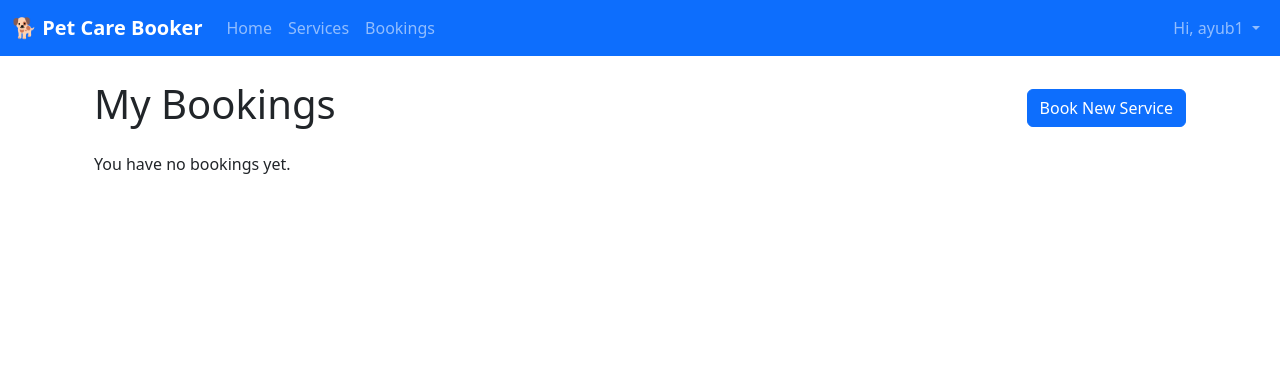
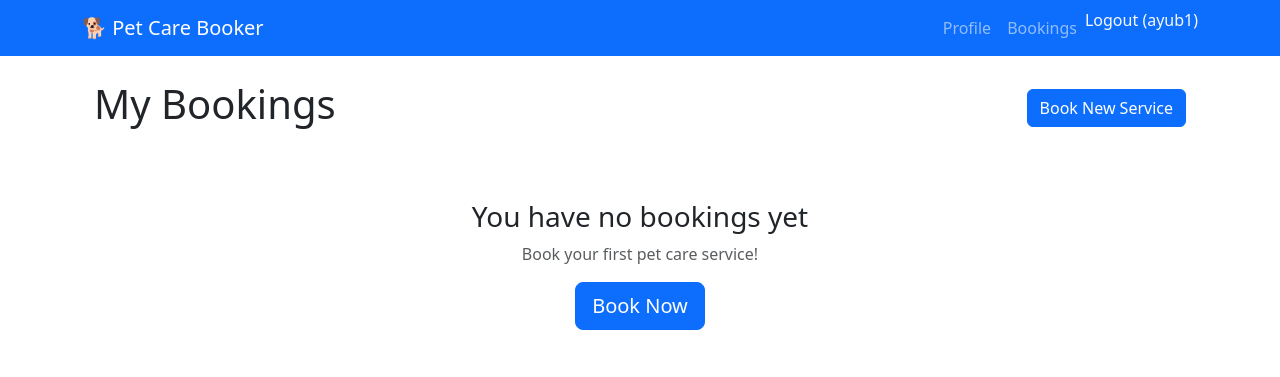
Before and after one commit to Buya96/pet-care-booker, a Django app: page /accounts/bookings/ in a window 1280 px wide. Shown: the top 377 px of the page. Run offline with Django 5.2, Linux system fonts and the light colour scheme; a user stored in the database is signed in; data comes from the database, SQL or seed files in the repository; some libraries are stand-ins or nearby versions.

Commit message:
fix template issue

```diff
--- a/accounts/templates/accounts/base.html
+++ b/accounts/templates/accounts/base.html
@@ -4,59 +4,62 @@
     <meta charset="UTF-8">
     <meta name="viewport" content="width=device-width, initial-scale=1.0">
     <title>{% block title %}Pet Care Booker{% endblock %}</title>
-  <link href="https://cdn.jsdelivr.net/npm/bootstrap@5.3.3/dist/css/bootstrap.min.css" rel="stylesheet" integrity="sha384-QWTKZyjpPEjISv5WaRU9OFeRpok6YctnYmDr5pNlyT2bRjXh0JMhjY6hW+ALEwIH" crossorigin="anonymous">
-  {% block extra_css %}{% endblock %}
+
+    <!-- Bootstrap 5 CSS -->
+    <link href="https://cdn.jsdelivr.net/npm/bootstrap@5.3.3/dist/css/bootstrap.min.css" rel="stylesheet">
+
+    <!-- Custom CSS -->
+    <style>
+        .logout-btn:hover { color: #ffc107 !important; }
+        .logout-btn:active { color: white !important; }
+    </style>
+
+    {% load crispy_forms_tags %}  <!-- ONLY THIS for forms -->
 </head>
 <body>
     <nav class="navbar navbar-expand-lg navbar-dark bg-primary">
-    <div class="container-fluid">
-      <a class="navbar-brand fw-bold" href="/">🐕 Pet Care Booker</a>
-      <button class="navbar-toggler" type="button" data-bs-toggle="collapse" data-bs-target="#navbarNav" aria-controls="navbarNav" aria-expanded="false" aria-label="Toggle navigation">
-        <span class="navbar-toggler-icon"></span>
+        <div class="container">
+            <a class="navbar-brand" href="{% url 'home' %}">🐕 Pet Care Booker</a>
+            <div class="navbar-nav ms-auto">
+                {% if user.is_authenticated %}
+                    <a class="nav-link" href="{% url 'profile' %}">Profile</a>
+                    <a class="nav-link" href="{% url 'bookings' %}">Bookings</a>
+
+                    <!-- POST Logout (fixes 405 error) -->
+                    <form method="post" action="{% url 'logout' %}" class="d-inline">
+                        {% csrf_token %}
+                        <button type="submit" class="nav-link btn btn-link p-0 border-0 bg-transparent text-light logout-btn">
+                            Logout ({{ user.username }})
                         </button>
-      <div class="collapse navbar-collapse" id="navbarNav">
-        <ul class="navbar-nav me-auto">
-          <li class="nav-item">
-            <a class="nav-link" href="/">Home</a>
-          </li>
-          <li class="nav-item">
-            <a class="nav-link" href="{% url 'services' %}">Services</a>
-          </li>
-          <li class="nav-item">
-            <a class="nav-link" href="{% url 'bookings' %}">Bookings</a>
-          </li>
-        </ul>
-        <ul class="navbar-nav">
-          {% if user.is_authenticated %}
-            <li class="nav-item dropdown">
-              <a class="nav-link dropdown-toggle" href="#" role="button" data-bs-toggle="dropdown" aria-expanded="false">
-                Hi, {{ user.username }}
-              </a>
-              <ul class="dropdown-menu">
-                <li><a class="dropdown-item" href="{% url 'bookings' %}">My Bookings</a></li>
-                <li><a class="dropdown-item" href="{% url 'profile' %}">Profile</a></li>
-                <li><hr class="dropdown-divider"></li>
-                <li><a class="dropdown-item" href="{% url 'logout' %}">Logout</a></li>
-              </ul>
-            </li>
+                    </form>
                 {% else %}
-            <li class="nav-item">
-              <a class="nav-link" href="/accounts/signup/">Sign Up</a>
-            </li>
-            <li class="nav-item">
-              <a class="nav-link" href="/accounts/login/">Login</a>
-            </li>
+                    <a class="nav-link" href="{% url 'login' %}">Login</a>
+                    <a class="nav-link" href="{% url 'signup' %}">Sign Up</a>
                 {% endif %}
-        </ul>
             </div>
         </div>
     </nav>
 
     <main class="container mt-4">
-    {% block content %}{% endblock %}
+        {% if messages %}
+            {% for message in messages %}
+                <div class="alert alert-{{ message.tags }} alert-dismissible fade show" role="alert">
+                    {{ message }}
+                    <button type="button" class="btn-close" data-bs-dismiss="alert"></button>
+                </div>
+            {% endfor %}
+        {% endif %}
+
+        {% block content %}
+        {% endblock %}
     </main>
 
-  <script src="https://cdn.jsdelivr.net/npm/bootstrap@5.3.3/dist/js/bootstrap.bundle.min.js" integrity="sha384-YvpcrYf0tY3lHB60NNkmXc5s9fDVZLESaAA55NDzOxhy9GkcIdslK1eN7N6jIeHz" crossorigin="anonymous"></script>
+    <!-- Bootstrap JS -->
+    <script src="https://cdn.jsdelivr.net/npm/bootstrap@5.3.3/dist/js/bootstrap.bundle.min.js"></script>
+
+    <!-- Stripe JS -->
+    <script src="https://js.stripe.com/v3/"></script>
+
     {% block extra_js %}{% endblock %}
 </body>
 </html>
--- a/accounts/templates/accounts/bookings.html
+++ b/accounts/templates/accounts/bookings.html
@@ -1,10 +1,12 @@
 {% extends "accounts/base.html" %}
+
+{% block title %}My Bookings - Pet Care Booker{% endblock %}
 
 {% block content %}
 <div class="container mt-4">
   <div class="d-flex justify-content-between align-items-center mb-3">
     <h1>My Bookings</h1>
-    <a href="{% url 'accounts:book' %}" class="btn btn-primary">Book New Service</a>  <!-- FIXED -->
+    <a href="{% url 'book' %}" class="btn btn-primary">Book New Service</a>
   </div>
 
   {% if bookings %}
@@ -25,9 +27,9 @@
 
                 {# PAID BADGE #}
                 {% if booking.paid %}
-                  <span class="badge badge-success">Paid</span>
+                  <span class="badge bg-success">Paid</span>
                 {% else %}
-                  <span class="badge badge-warning text-dark">Not paid</span>
+                  <span class="badge bg-warning text-dark">Not paid</span>
                 {% endif %}
               </div>
 
@@ -50,10 +52,10 @@
               </p>
 
               <div class="mt-2">
-                <a href="{% url 'accounts:booking_update' booking.id %}" class="btn btn-sm btn-primary">
+                <a href="{% url 'booking_update' booking.id %}" class="btn btn-sm btn-primary">
                   Edit
                 </a>
-                <a href="{% url 'accounts:booking_delete' booking.id %}" class="btn btn-sm btn-danger">
+                <a href="{% url 'booking_delete' booking.id %}" class="btn btn-sm btn-danger">
                   Delete
                 </a>
               </div>
@@ -66,7 +68,7 @@
     {# PAGINATION #}
     {% if is_paginated %}
       <nav aria-label="Bookings navigation">
-        <ul class="pagination">
+        <ul class="pagination justify-content-center mt-4">
           {% if page_obj.has_previous %}
             <li class="page-item">
               <a class="page-link" href="?page={{ page_obj.previous_page_number }}">Previous</a>
@@ -88,7 +90,11 @@
       </nav>
     {% endif %}
   {% else %}
-    <p>You have no bookings yet.</p>
+    <div class="text-center py-5">
+      <h3>You have no bookings yet</h3>
+      <p class="text-muted">Book your first pet care service!</p>
+      <a href="{% url 'book' %}" class="btn btn-primary btn-lg">Book Now</a>
+    </div>
   {% endif %}
 </div>
 {% endblock %}
--- a/pet_care_booker/urls.py
+++ b/pet_care_booker/urls.py
@@ -1,26 +1,13 @@
 """
 URL configuration for pet_care_booker project.
-
-The `urlpatterns` list routes URLs to views. For more information please see:
-    https://docs.djangoproject.com/en/5.1/topics/http/urls/
-Examples:
-Function views
-    1. Add an import:  from my_app import views
-    2. Add a URL to urlpatterns:  path('', views.home, name='home')
-Class-based views
-    1. Add an import:  from other_app.views import Home
-    2. Add a URL to urlpatterns:  path('', Home.as_view(), name='home')
-Including another URLconf
-    1. Import the include() function: from django.urls import include, path
-    2. Add a URL to urlpatterns:  path('blog/', include('blog.urls'))
 """
 from django.contrib import admin
 from django.urls import path, include
-from .import views
+from . import views  # For home view
 
 urlpatterns = [
     path('admin/', admin.site.urls),
     path('', views.home, name='home'),
-    path('accounts/', include('accounts.urls')),
-    path('', include('accounts.urls')),
+    path('accounts/', include('accounts.urls')),  # ONLY THIS LINE
+    # DELETE: path('', include('accounts.urls')),  # Duplicate!
 ]
```
Lines whose indentation alone changed are shown as unchanged.
